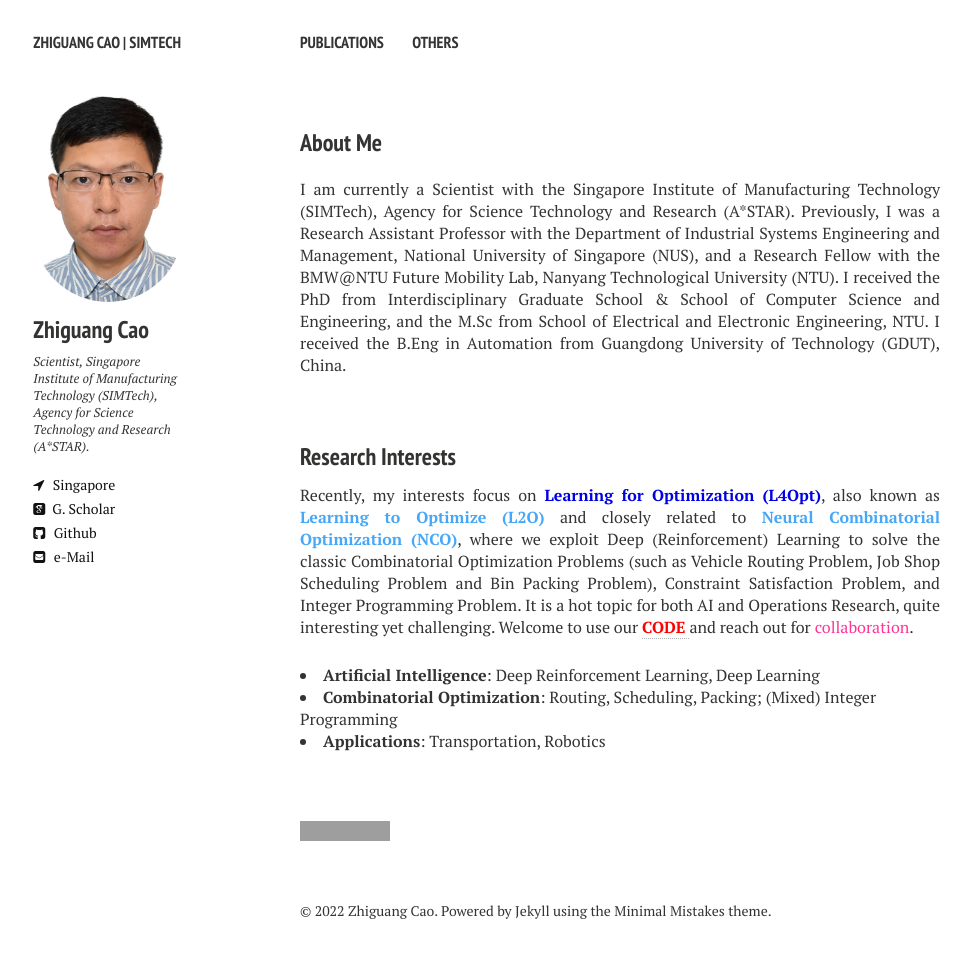
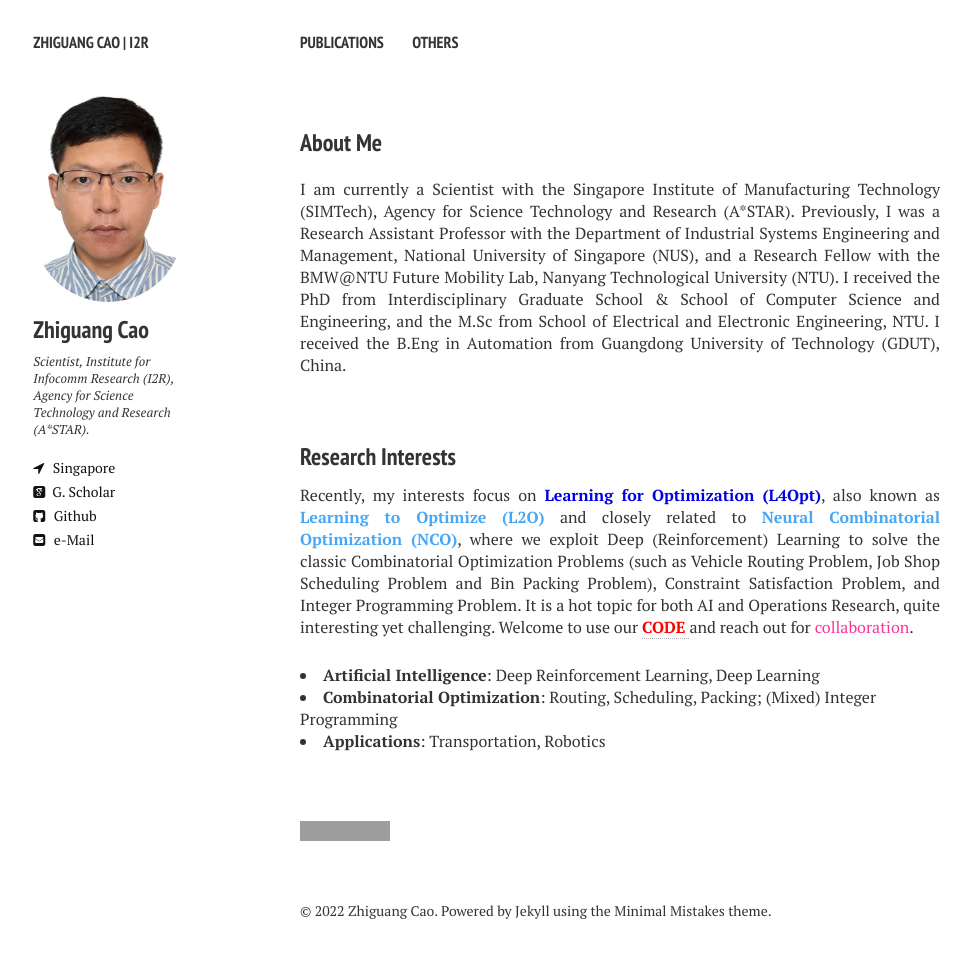
Before and after one commit to zhiguangcaosg/zhiguangcaosg.github.io, a Jekyll site: the page built from index.md, in a window 1280 px wide. Shown: the whole page, without its empty margins (20-991 px from the left). Built offline with Jekyll 4.4.1, drawn with Linux system fonts in a browser that asks for light colours; nearby versions of some CDN libraries; grey boxes are pictures that could not be loaded.

Commit message:
Update _config.yml

```diff
--- a/_config.yml
+++ b/_config.yml
@@ -1,5 +1,5 @@
 #title: Personal Web Page
-title: Zhiguang Cao | SIMTech
+title: Zhiguang Cao | I2R
 description:      Welcome to my site.
 # Your site's domain goes here. Leave localhost server or blank when working locally.
 url:              //zhiguangcaosg.github.io
@@ -11,7 +11,7 @@ url:              //zhiguangcaosg.github.io
 owner:
   name:           Zhiguang Cao
   avatar:         zhiguangcao.jpg
-  bio:            Scientist, Singapore Institute of Manufacturing Technology (SIMTech), Agency for Science Technology and Research (A*STAR).
+  bio:            Scientist, Institute for Infocomm Research (I2R), Agency for Science Technology and Research (A*STAR).
   location:       Singapore
   email:          zhiguangcao@outlook.com
 
```
